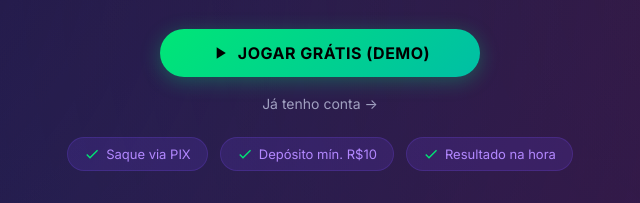
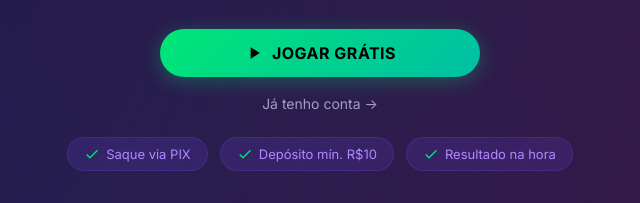
Before and after one commit to henriiqsantzz/helix-cash, a website: page public/index.html in a window 1280 px wide. Shown: the part 522-725 px from the top of the page, 320-960 px from the left. Drawn offline with nearby package versions, Linux system fonts and the light colour scheme.

Commit message:
Update index.html

```diff
--- a/public/index.html
+++ b/public/index.html
@@ -260,7 +260,7 @@
       <div class="hero-cta">
         <button onclick="document.querySelectorAll('.page').forEach(p => p.classList.remove('active')); document.getElementById('page-game').classList.remove('hidden'); window.startHelixDemo();" class="btn btn-primary btn-block" style="max-width:320px; margin:0 auto; border:none; cursor:pointer;">
           <svg width="20" height="20" viewBox="0 0 24 24" fill="currentColor"><path d="M8 5v14l11-7z"/></svg>
-          JOGAR GRÁTIS (DEMO)
+          JOGAR GRÁTIS
         </button>
       </div>
       <a href="#login" class="hero-link">Já tenho conta →</a>
```
